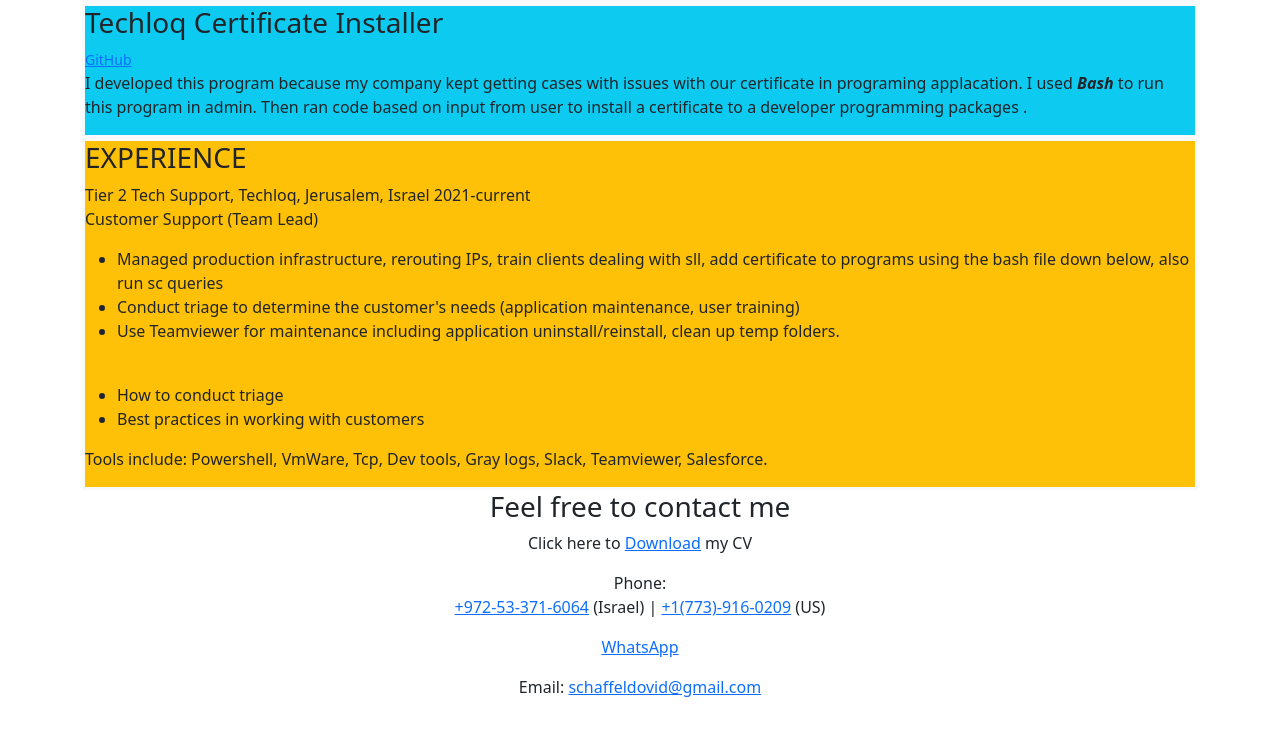
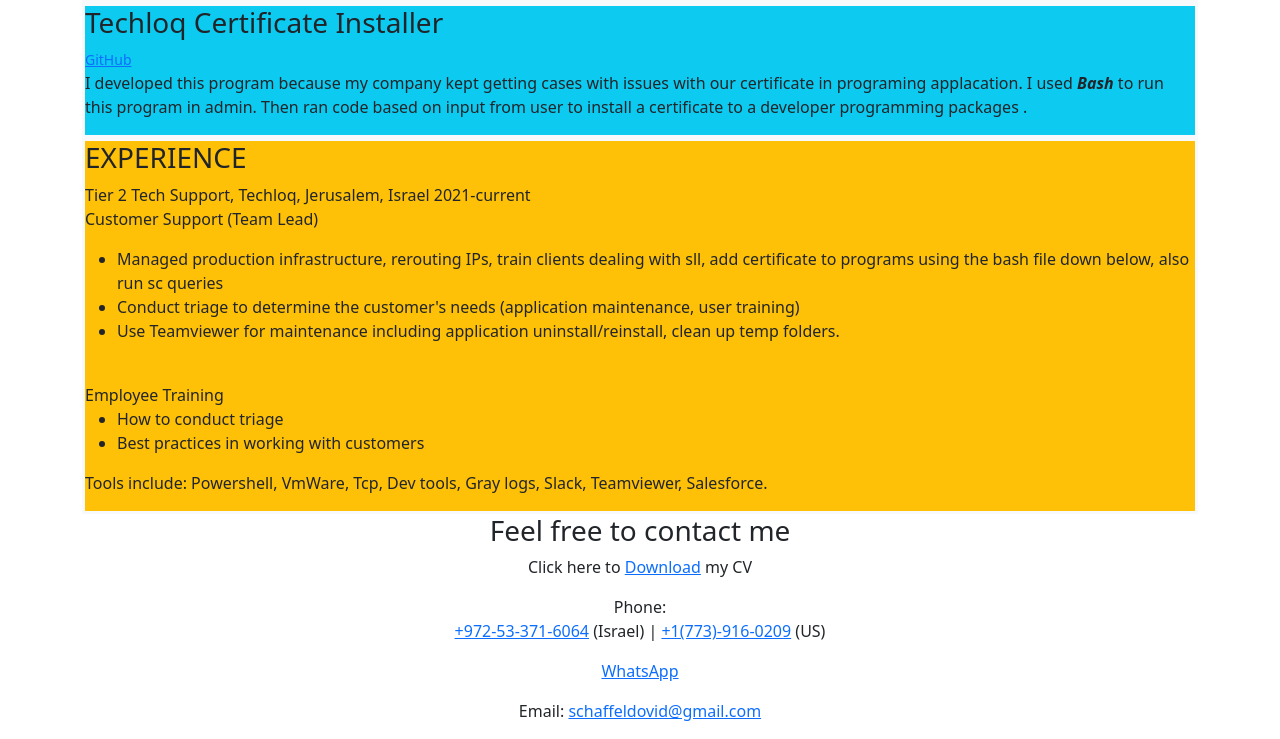
Before and after one commit to dyschaf/my-profolio, a plain HTML site: page index.html in a window 1280 px wide. Shown: the part 1653-2392 px from the top of the page. Before the commit the page ends 2368 px from the top, so only its background shows below. Drawn offline with nearby package versions, Linux system fonts and the light colour scheme.

Commit message:
dev ops freindly

```diff
--- a/index.html
+++ b/index.html
@@ -96,6 +96,7 @@
                   <li>Use Teamviewer for maintenance including application uninstall/reinstall, clean up temp folders.	</li>
                   </ul>
                  <br>
+                 Employee Training
                   <ul><li>How to conduct triage
                   </li>
                     <li>Best practices in working with customers</li></ul>
```
